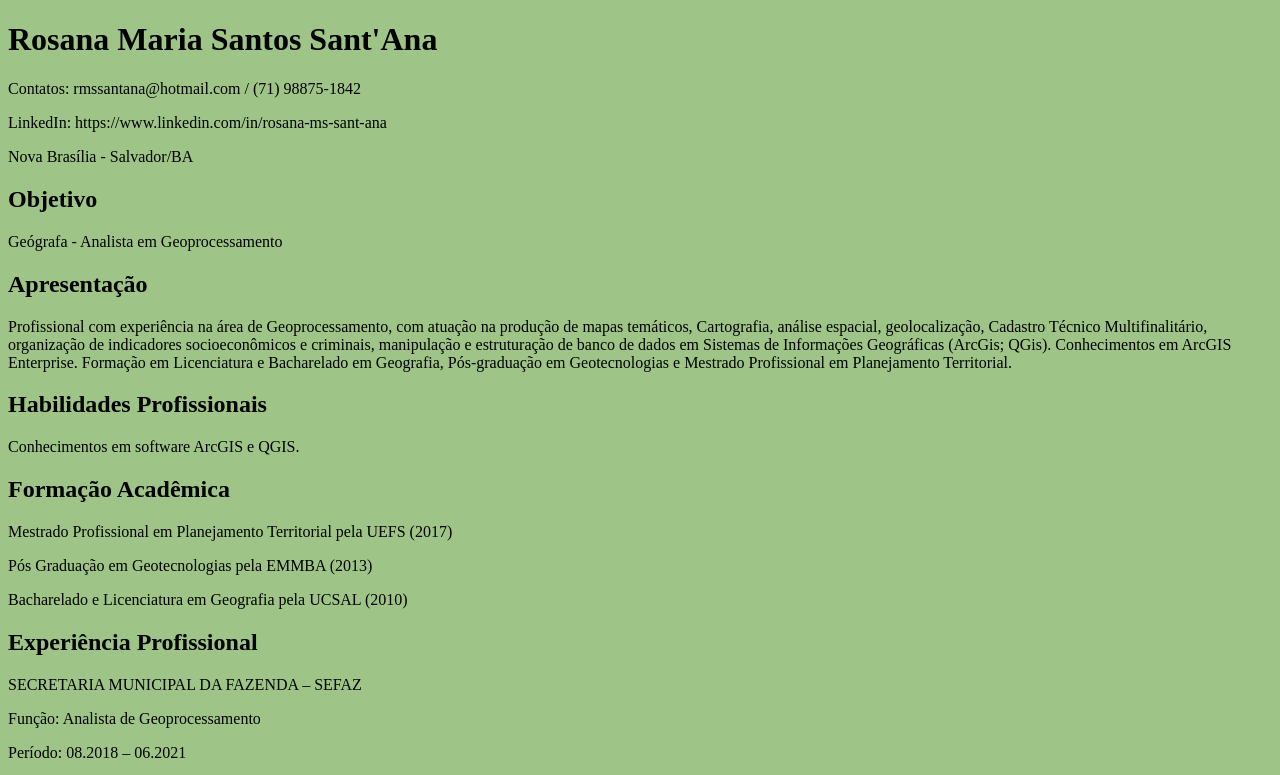
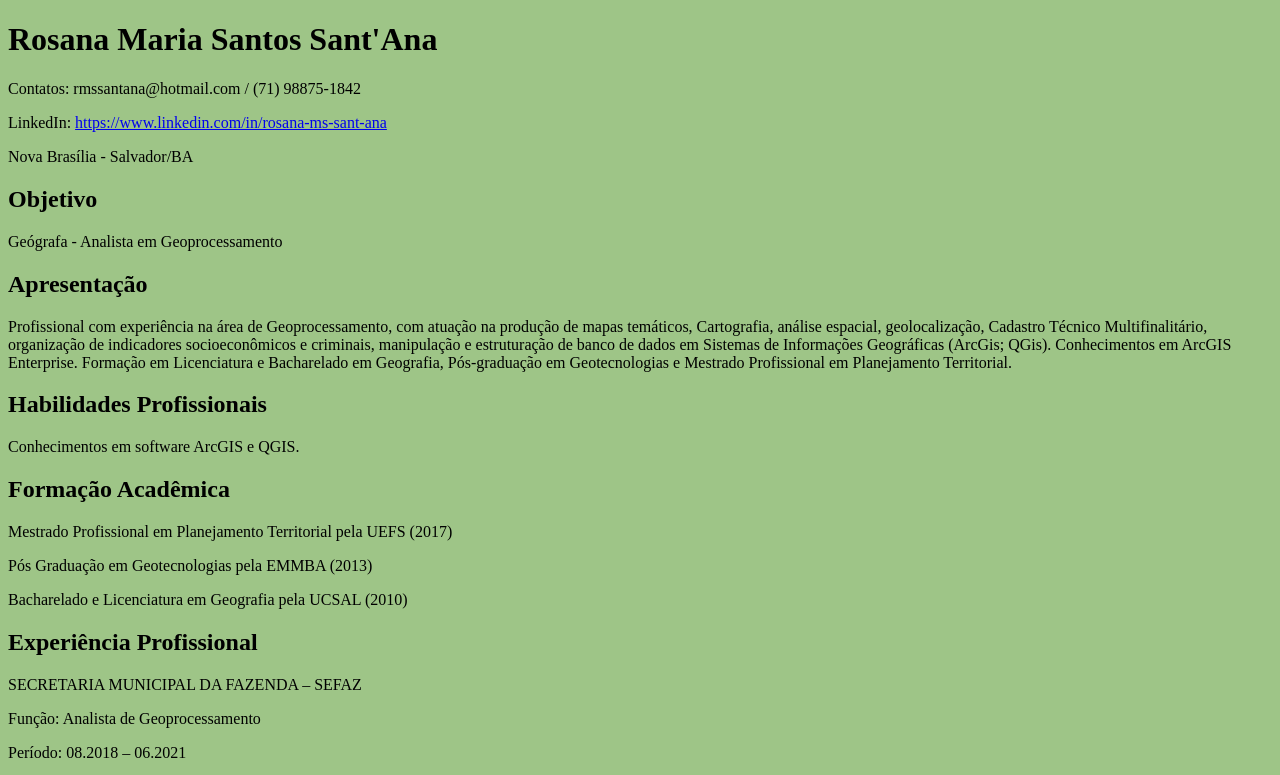
Before and after one commit to rmssantana/curriculo, a plain HTML site: page index.html in a window 1280 px wide. Shown: the top 775 px of the page. Drawn offline with Linux system fonts and the light colour scheme.

Commit message:
Add files via upload

```diff
--- a/index.html
+++ b/index.html
@@ -10,7 +10,7 @@
 <body style="background-color: rgb(158, 197, 135);">
     <h1>Rosana Maria Santos Sant'Ana </h1>
     <p>Contatos: rmssantana@hotmail.com / (71) 98875-1842</p>
-    <p><a>LinkedIn: https://www.linkedin.com/in/rosana-ms-sant-ana</a></p>
+    <p>LinkedIn: <a href="https://www.linkedin.com/in/rosana-ms-st-ana">https://www.linkedin.com/in/rosana-ms-sant-ana</a></body>
     <p>Nova Brasília - Salvador/BA</p>
     <h2>Objetivo</h2>
     <p>Geógrafa - Analista em Geoprocessamento</p>
```
